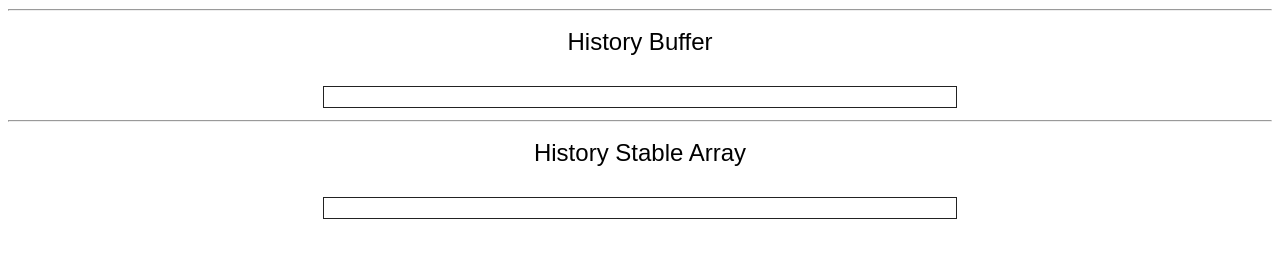
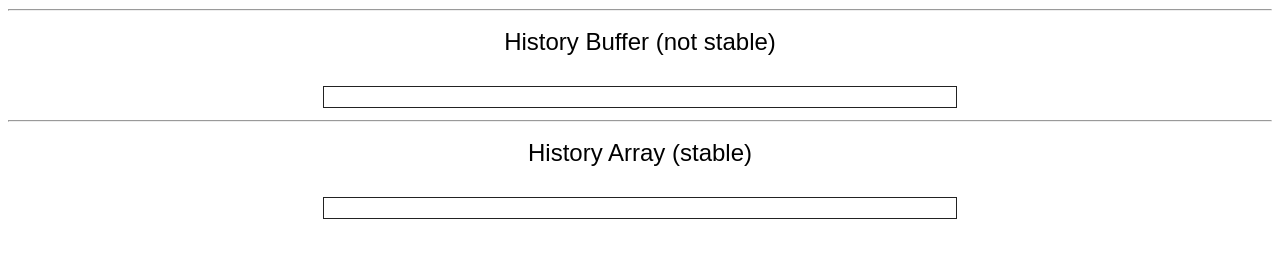
Before and after one commit to icpipeline-framework/hellosnapshot1-pub, a website built with webpack: page src/hellosnapshot1_assets/src/index.html in a window 1280 px wide. Shown: the part 308-566 px from the top of the page. Built offline with nearby package versions, Linux system fonts and the light colour scheme.

Commit message:
updated UI stable array2

```diff
--- a/src/hellosnapshot1_assets/src/index.html
+++ b/src/hellosnapshot1_assets/src/index.html
@@ -24,12 +24,12 @@
     <section id="greeting"></section>
     <hr>
     <p id="helloTitle">
-      History Buffer
+      History Buffer (not stable)
     </p>
     <section id="historyBuffer"></section>
     <hr>
     <p id="helloTitle">
-      History Stable Array
+      History Array (stable)
     </p>
     <section id="historyStable"></section>
 </body>
```
